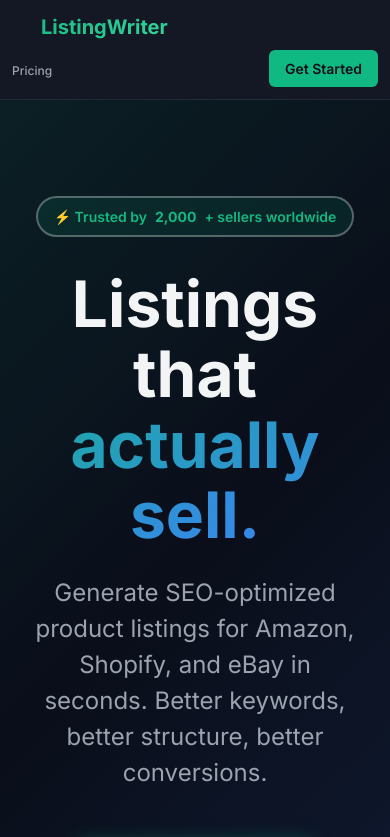
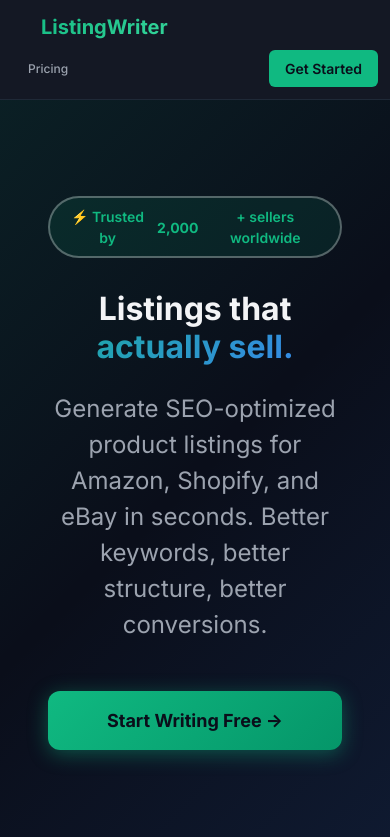
Before and after one commit to IK00-7/listingwriter, a Next.js app: page / in a window 390 px wide. Shown: the top 837 px of the page. Built offline with nearby package versions, Linux system fonts and the light colour scheme; no server answers.

Commit message:
Update globals.css

```diff
--- a/styles/globals.css
+++ b/styles/globals.css
@@ -611,3 +611,97 @@
   }
 }
 }
+
+/* ADD THIS TO THE END OF styles/globals.css */
+
+/* MOBILE FIXES - CRITICAL */
+@media (max-width: 768px) {
+
+  /* Fix header wrapping */
+  header > div {
+    flex-wrap: wrap !important;
+    padding: 0.75rem 1rem !important;
+  }
+
+  header nav {
+    width: 100% !important;
+    justify-content: space-between !important;
+    gap: 0.75rem !important;
+  }
+
+  header nav a {
+    font-size: 0.75rem !important;
+    padding: 0.5rem !important;
+  }
+
+  /* Fix "Get Started" button on homepage */
+  header button {
+    padding: 0.5rem 1rem !important;
+    font-size: 0.875rem !important;
+    white-space: nowrap !important;
+  }
+
+  /* Force all sections to fit screen */
+  section, main, div[class*="container"] {
+    max-width: 100vw !important;
+    overflow-x: hidden !important;
+    padding-left: 1rem !important;
+    padding-right: 1rem !important;
+  }
+
+  /* Fix hero text size */
+  h1 {
+    font-size: 2rem !important;
+    line-height: 1.2 !important;
+    word-break: break-word !important;
+  }
+
+  h2 {
+    font-size: 1.5rem !important;
+  }
+
+  /* Buttons full width on mobile */
+  button:not(header button) {
+    width: 100% !important;
+    min-height: 48px !important;
+  }
+
+  /* Forms */
+  input, textarea, select {
+    width: 100% !important;
+    font-size: 16px !important;
+  }
+
+  /* Cards stack vertically */
+  .card, div[class*="card"] {
+    width: 100% !important;
+    margin: 0 !important;
+  }
+
+  /* Grids become single column */
+  div[style*="gridTemplateColumns"] {
+    grid-template-columns: 1fr !important;
+  }
+
+  /* Flex items stack */
+  div[style*="display: flex"]:not(header *) {
+    flex-direction: column !important;
+  }
+
+  /* Marketplace buttons */
+  div[style*="Marketplace"] + div button {
+    flex: 1 !important;
+    min-width: 100px !important;
+  }
+}
+
+/* Extra small phones */
+@media (max-width: 390px) {
+  header {
+    font-size: 0.9rem !important;
+  }
+
+  header nav a {
+    font-size: 0.7rem !important;
+  }
+}
```
